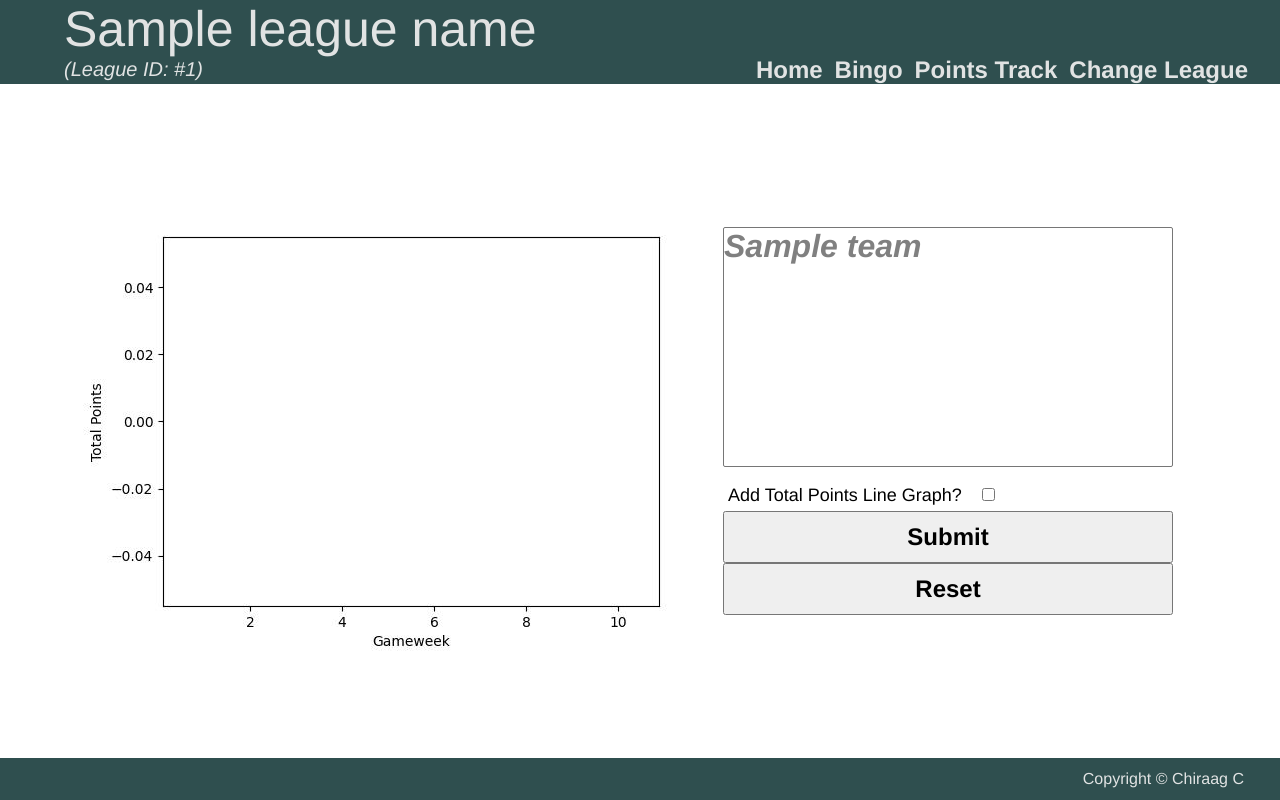
After one commit to Chigzzer/FPL-mini-league, a Flask app: template templates/points-track.html in a window 1280 px wide. The commit adds this page. Run offline with Flask 3, Linux system fonts and the light colour scheme; the template is opened without the code that fills it: most values are stand-ins (such as "Sample title", 1, 10 or a date in 2020); parts of the project's set-up code (start-up, migrations or seed data) failed here and were passed over.

Commit message:
Added page for points tracking

```diff
--- a/app.py
+++ b/app.py
@@ -3,9 +3,10 @@ import data
 import matplotlib
 matplotlib.use('Agg')
 import matplotlib.pyplot as plt
-import numpy as np
+import pandas as pd
 import random
-import os
+import fpl_functions as fpl
+import requests as rq
 
 numbers_chosen = []
 lg_id = 5154
@@ -14,6 +15,39 @@ bingo_bank = open("static/bingo-bank.txt").read().splitlines()
 #Creating application
 app = Flask(__name__)
 app.config['Debug'] = True
+
+api = 'https://fantasy.premierleague.com/api/bootstrap-static/#/'
+
+#Data for points tracking
+dataB = rq.get(api)
+database = dataB.json()
+mainDF = pd.DataFrame(database['elements'])
+
+# Sliiming down the dataframe to the only values I require
+slimMainDf = mainDF[['id', 'web_name', 'element_type', 'team', 'now_cost', 'total_points']]
+slimMainDf.rename(columns={'element_type' : 'position', 'web_name' : 'name', 'now_cost' : 'price'}, inplace = True)
+
+# Altering certain columns to more readable names
+for i in range(len(slimMainDf['position'])):
+    slimMainDf['position'][i] = fpl.position(slimMainDf['position'][i])
+
+for j in range(len(slimMainDf['team'])):
+    slimMainDf['team'][j] = fpl.findTeam(slimMainDf['team'][j], database)
+
+# Converting cost to correct value
+slimMainDf['price'] = slimMainDf.loc[:, ('price')]/10.0
+
+#getting the current gameweek
+gw = pd.DataFrame(database['events'])
+gws = gw[['id', 'finished']]
+for week, ids in gws.iterrows():
+    if ids['finished'] != True:
+        currentGw = ids['id']
+        break
+
+playerList, teams = fpl.getPlayerList(database)
+
+
 
 def generate_graph(players_dic):
     col = ['black', 'lightcoral', 'red', 'sandybrown', 'tan', 'olive', 'yellow', 'olivedrab', 'lawngreen', 'green', 'mediumturquoise', 'cyan', 'steelblue', 'royalblue', 'deeppink'] # would need to change depending on number of users.
@@ -128,6 +162,39 @@ def league_change_post():
     return redirect('/')
 
 
+@app.route("/points-track")
+def ptrack():
+    plt.close()
+    playerId = 10
+    gwPoints, totalPoints = fpl.playerWeekPoints(playerId)
+    x_axis = [x for x in range(1, len(totalPoints) + 1)]
+    totalPoints = [0] * len(gwPoints)
+    plt.bar(x_axis, totalPoints)
+    plt.ylabel("Total Points")
+    plt.xlabel("Gameweek")
+    print(totalPoints)
+    plt.savefig('static/points_plot.jpg')
+    return render_template("points-track.html", playerList = playerList, teams = teams, league_name = league_name, current_league_id = current_league_id)
+
+@app.route('/points-track', methods=['POST'])
+def homeGraph():
+    #Obtain user's inputted player
+    if not request.form.get('players'):
+        return redirect('/')
+    playerName = request.form.get('players')
+    playerId = fpl.findPlayerId(database, playerName)
+    gwPoints, totalPoints = fpl.playerWeekPoints(playerId)
+    x_axis = [x for x in range(1, len(totalPoints) + 1)]
+    plt.bar(x_axis, gwPoints, width=0.2, label=playerName)
+    plt.ylabel("Total Points")
+    plt.xlabel("Gameweek")
+    plt.legend()
+    if request.form.get("addOn") != None:
+        plt.plot(x_axis, totalPoints, label=playerName)
+        plt.legend()
+    plt.savefig('static/points_plot.jpg')
+    return render_template("points-track.html", playerList = playerList, teams = teams, league_name = league_name, current_league_id = current_league_id)
+
 
 if __name__ == '__main__':
     app.run(host='0.0.0.0', debug=True)
--- a/static/styles.css
+++ b/static/styles.css
@@ -70,6 +70,8 @@ button{
     text-decoration: none;
     font-weight: 900;
 }
+
+
 
 #center-body{
     grid-area: main;
@@ -208,8 +210,120 @@ th, td{
 }
 
 #changeLgSec{
+    display: flex;
+    justify-content: center;
+    align-items: center;
+    flex-direction: column;
+}
 
+.idGuide{
+    display: flex;
+    flex-direction: column;
+    gap: 24px;
+    width: auto;
+}
+
+.guideQ{
+    font-size: 18px;
+    font-weight: 800;
+    text-align: center;
+}
+
+.guideQ .teamID:hover{
+    color: blue;
+}
+
+.guideQ .teamID{
+    font-style: italic;
+}
+
+.instructions{
+    display: none;
+    gap: 12px;
+    flex-direction: column;
+    align-items: center;
+    justify-content: space-between;
+    padding: 8px;
+}
+
+.step{
+    display: flex;
+    justify-content: center;
+    align-items: center;
+    flex-direction: column;
+}
+
+.steps{
+    width: 75vh;
+    height: auto;
+}
+
+
+
+
+
+.plot{
     display: flex;
     justify-content: center;
     align-items: center;
 }
+
+.form{
+    display: flex;
+    flex-direction: column;
+    justify-content: space-between;
+    margin-right: 24px;
+    font-size: 18px;
+}
+
+#player_list{
+    flex:2 0 auto;
+    justify-content: stretch;
+    height: 30vh;
+    margin-bottom: 12px;
+    width: 450px;
+
+}
+
+.team_name{
+    font-weight: bold;
+    font-style: italic;
+    font-size: 32px;
+}
+
+.submit{
+    padding: 10px;
+    width: 450px;
+    font-weight: 900;
+    font-size: 24px;
+}
+
+.reset{
+    padding: 10px;
+    width: 450px;
+    font-weight: 900;
+    font-size: 24px;
+}
+
+.check{
+    display: flex;
+    justify-content: flex-start;
+    align-items: flex-start;
+    gap: 20px;
+    padding: 5px;
+}
+
+.options{
+    font-size: 24px;
+}
+
+.points_body{
+    display: flex;
+    flex-direction: row;
+    justify-content: space-between;
+    align-items: center;
+    padding: 0px;
+    flex: 0 1 auto;
+    height: 100%;
+    flex-wrap: wrap-reverse;
+}
--- a/templates/bingo.html
+++ b/templates/bingo.html
@@ -1,7 +1,7 @@
 {% extends "template.html" %}
 
 {% block script %}
-    <script src="static/bingo-js.js"></script>
+    <script src="static/script.js"></script>
 {% endblock %}
 
 {% block title %}
--- a/templates/index.html
+++ b/templates/index.html
@@ -39,8 +39,6 @@
 
     <div id="top-gw">
         <div class="title">Highest Scoring Gameweek</div>
-        <div class="text">The players with the top scoring gameweek are</div>
-
         <table id="hsg-table" class="table">
             <tr>
                 <th class="tbh">Player Name</th>
--- /dev/null
+++ b/templates/points-track.html
@@ -0,0 +1,40 @@
+{% extends "template.html" %}
+
+{% block title %}
+<title>Points Tracking</title>
+{% endblock %}
+
+{% block header %}
+    <div id="league-name">{{league_name}}</div>
+    <div id="league-id-value">(League ID: #{{current_league_id}})</div>
+{% endblock %}
+
+{% block body %}
+    <div class="points_body">
+        <div class="plot">
+            <div>
+            <img src="/static/points_plot.jpg">
+            </div>
+        </div>
+        <div class="form">
+            <form method="POST" class="form1">
+                <select name="players" size="5" id="player_list">
+                    {% for team in teams %}
+                        <option class="team_name" disabled> {{ team }} </option>
+                        {% for player in playerList %}
+                            {% if player[1] == team %}
+                                <option class="options" value="{{ player[0] }}">{{ player[0] }} | {{ player[1] }}</option>
+                            {% endif %}
+                        {% endfor %}
+                    {% endfor %}
+                </select>
+                <div class="check">
+                    <div>Add Total Points Line Graph?</div>
+                    <div><input type="checkbox" name="addOn"></div>
+                </div>
+                <div><button class="submit" type="submit" name="submit">Submit</button></div>
+            </form>
+            <div><a href="/points-track"><button class="reset" name="reset" value="reset">Reset</button></a></div>
+        </div>
+    </div>
+{% endblock %}
--- a/templates/template.html
+++ b/templates/template.html
@@ -15,6 +15,7 @@
             <div class="links">
                 <a href="/">Home</a>
                 <a href="/bingo">Bingo</a>
+                <a href="/points-track">Points Track</a>
                 <a href="/change-league">Change League</a>
                 <!---<a href="race">League Race</a>>--->
             </div>
```
Also changed, not shown: fpl_functions.py (added, +81 -0 lines), static/bingo-js.js (deleted, +0 -9 lines), static/script.js (added, +26 -0 lines), templates/change-league.html (+17 -1 lines), static/instructions/step1.jpg (added), static/instructions/step1.png (added), static/instructions/step2.png (added), static/instructions/step3.png (added), static/points_plot.jpg (added).
